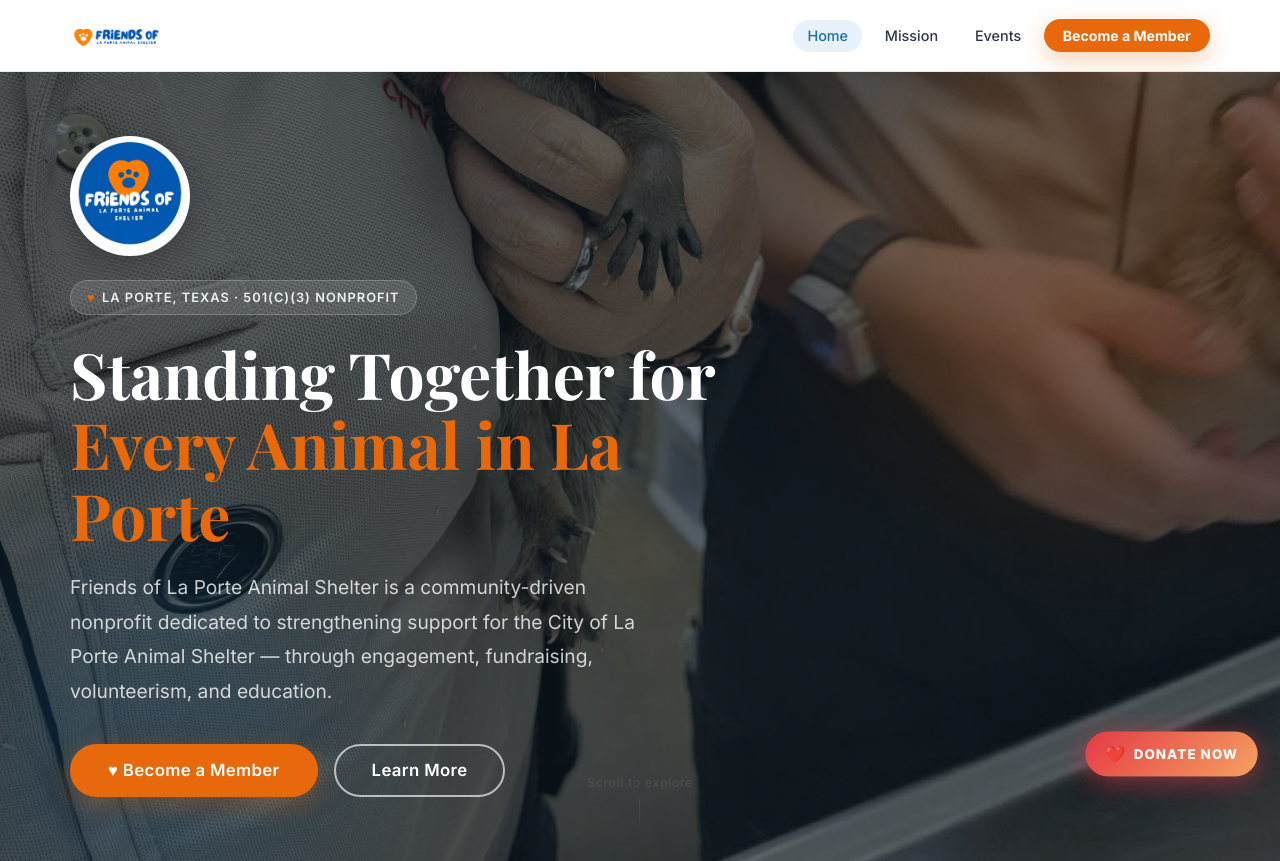
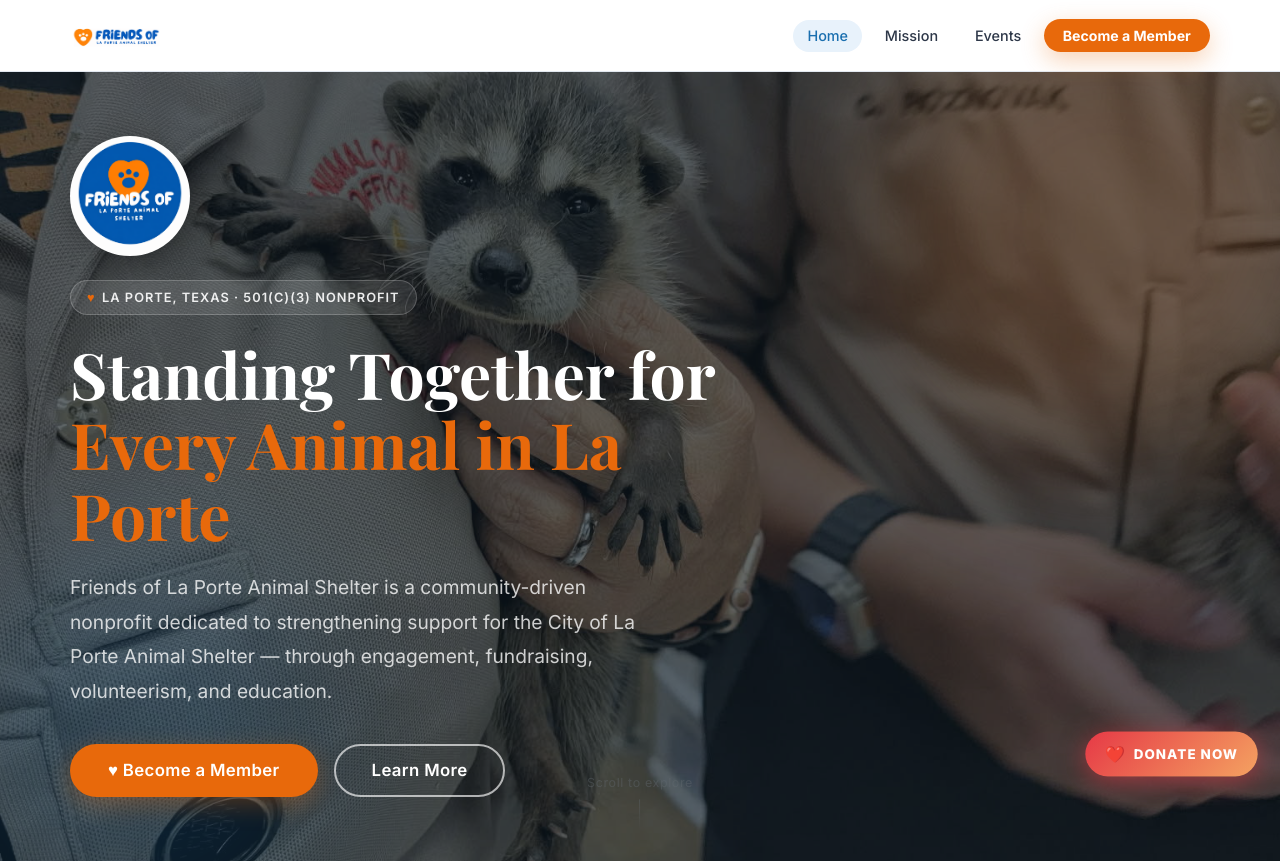
Before and after one commit to TheSocialHiveTx/friendsoflaporte.com, a website: page home/index.html in a window 1280 px wide. Shown: the top 861 px of the page. Drawn offline with nearby package versions, Linux system fonts and the light colour scheme.

Commit message:
fix: revert hero image object-position back to center

```diff
--- a/assets/css/styles.css
+++ b/assets/css/styles.css
@@ -380,7 +380,7 @@
   width: 100%;
   height: 100%;
   object-fit: cover;
-  object-position: 50% 80%; /* Shifted UP so the face clears the text block on desktop */
+  object-position: center;
   z-index: 0;
 }
 .hero-bg-overlay {
```
